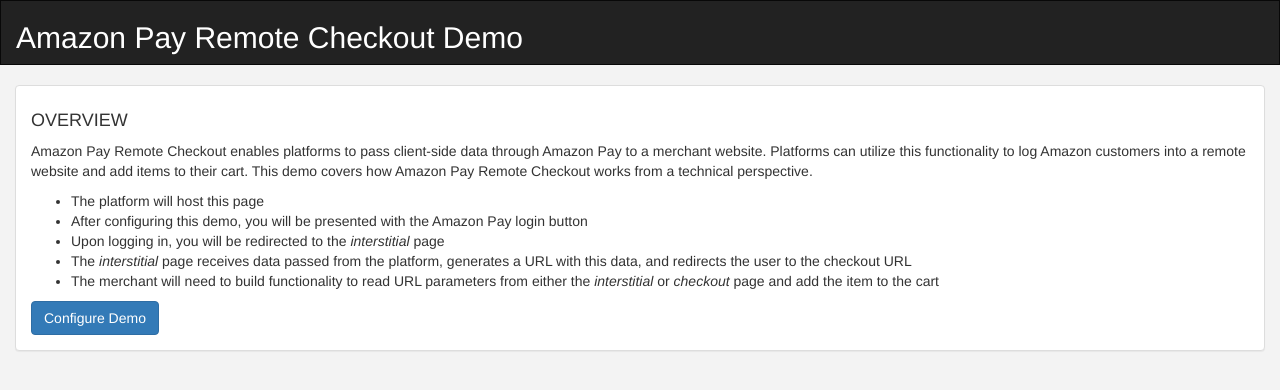
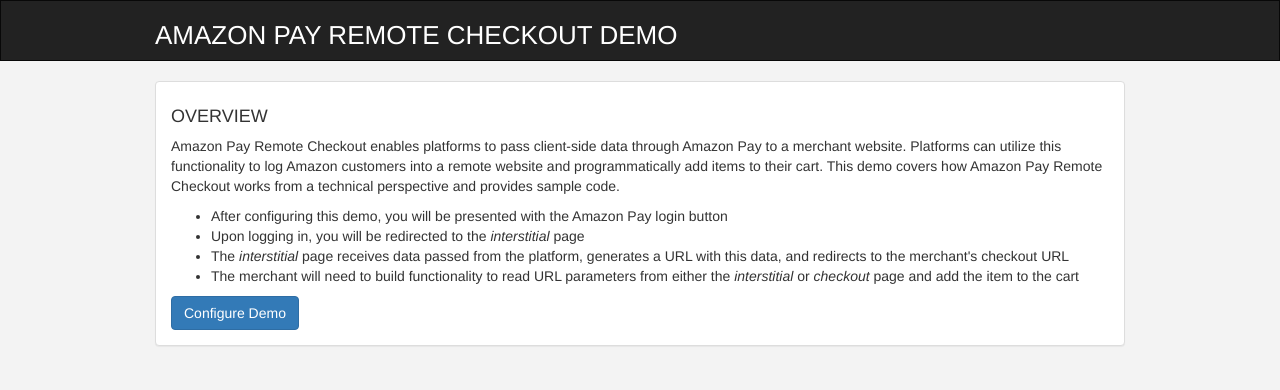
Before and after one commit to xengravity/xengravity.github.io, a plain HTML site: page amazon-pay-remote-checkout/platform.html in a window 1280 px wide. Drawn offline with nearby package versions, Linux system fonts and the light colour scheme.

Commit message:
copy updates

```diff
--- a/amazon-pay-remote-checkout/platform.html
+++ b/amazon-pay-remote-checkout/platform.html
@@ -23,15 +23,14 @@
                 <h4>Overview</h4>
                 <p>
                     Amazon Pay Remote Checkout enables platforms to pass client-side data through Amazon Pay to a merchant website.
-                    Platforms can utilize this functionality to log Amazon customers into a remote website and add items to their cart.
-                    This demo covers how Amazon Pay Remote Checkout works from a technical perspective.
+                    Platforms can utilize this functionality to log Amazon customers into a remote website and programmatically add items to their cart.
+                    This demo covers how Amazon Pay Remote Checkout works from a technical perspective and provides sample code.
                 </p>
                 <p>
                     <ul>
-                        <li>The platform will host this page</li>
                         <li>After configuring this demo, you will be presented with the Amazon Pay login button</li>
                         <li>Upon logging in, you will be redirected to the <i>interstitial</i> page</li>
-                        <li>The <i>interstitial</i> page receives data passed from the platform, generates a URL with this data, and redirects the user to the checkout URL</li>
+                        <li>The <i>interstitial</i> page receives data passed from the platform, generates a URL with this data, and redirects to the merchant's checkout URL</li>
                         <li>The merchant will need to build functionality to read URL parameters from either the <i>interstitial</i> or <i>checkout</i> page and add the item to the cart</li>
                     </ul>
                 </p>
@@ -103,6 +102,7 @@
                 <p>
                     The Amazon Pay login button is generated using the information from the configuration process
                     <ul>
+                        <li>The platform will host this page and the logic to pass data to Amazon Pay</li>
                         <li>If you are using the sandbox environment, you will need to sign in with a sandbox account</li>
                         <li>If you are using the production environment, you will need to sign in with a production account</li>
                         <li>The SKU ID, Misc Parameter, and Access Token will be passed through the OAuth2 state parameter to the <i>interstitial</i> page</li>
@@ -162,8 +162,8 @@
 			amazonSellerID.val( 'AVX6ERM5QT1ZB' );
 			amazonClientID.val( 'amzn1.application-oa2-client.4b79645ecb0d41ef92b23e50a9c4e691' );
 			environment.val( 'sandbox' );
-			interstitialURL.val( 'https://htmlpreview.github.io/?https://github.com/xengravity/amazon-pay-remote-checkout/blob/master/interstitial.html' );
-			checkoutURL.val( 'https://htmlpreview.github.io/?https://github.com/xengravity/amazon-pay-remote-checkout/blob/master/checkout.html' );
+			interstitialURL.val( 'https://xengravity.github.io/amazon-pay-remote-checkout/interstitial.html' );
+			checkoutURL.val( 'https://xengravity.github.io/amazon-pay-remote-checkout/checkout.html' );
 			skuID.val( '12345' );
 			miscParameter.val( 'ABCDEFG' );
 		}
--- a/amazon-pay-remote-checkout/styles.css
+++ b/amazon-pay-remote-checkout/styles.css
@@ -1,11 +1,16 @@
+.container-fluid {
+    max-width: 1000px;
+    }
+
 body {
     background: #f3f3f3;
 }
 
 h1 {
     color: white;
-    font-size: 30px;
+    font-size: 26px;
     font-weight: normal;
+    text-transform: uppercase;
 }
 
 h4 {
```
Also changed, not shown: amazon-pay-remote-checkout/checkout.html (+3 -3 lines), amazon-pay-remote-checkout/interstitial.html (+1 -1 lines).
